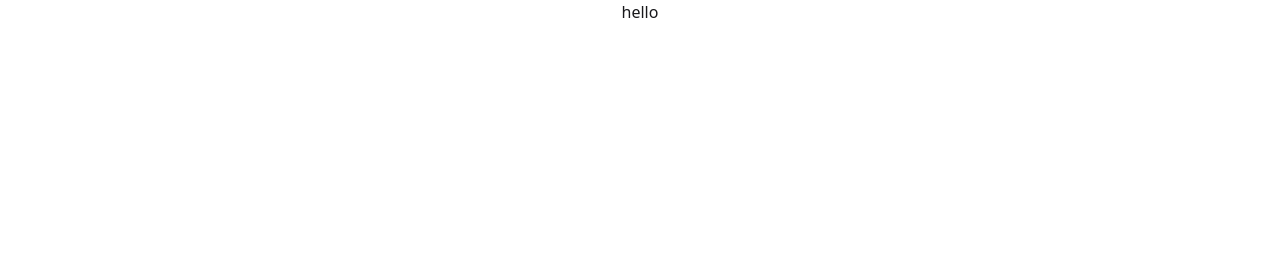
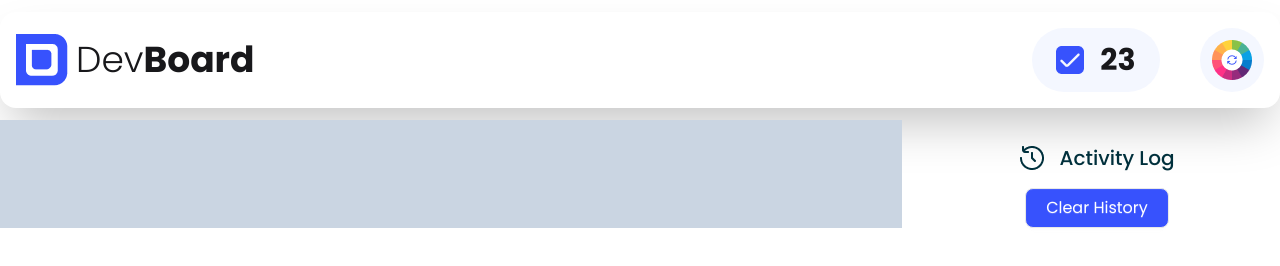
Before and after one commit to ummichy/assignment-no-five, a plain HTML site: page index.html in a window 1280 px wide. Drawn offline with nearby package versions, Linux system fonts and the light colour scheme.

Commit message:
nav bar completed

```diff
--- a/index.html
+++ b/index.html
@@ -4,10 +4,75 @@
     <meta charset="UTF-8">
     <meta name="viewport" content="width=device-width, initial-scale=1.0">
     <title>Document</title>
+    <!-- font link -->
+    <link rel="preconnect" href="https://fonts.googleapis.com">
+    <link rel="preconnect" href="https://fonts.gstatic.com" crossorigin>
+    <link href="https://fonts.googleapis.com/css2?family=Poppins:ital,wght@0,100;0,200;0,300;0,400;0,500;0,600;0,700;0,800;0,900;1,100;1,200;1,300;1,400;1,500;1,600;1,700;1,800;1,900&display=swap" rel="stylesheet">
+    <!-- daisyUI and tailwind links -->
     <link href="https://cdn.jsdelivr.net/npm/daisyui@5" rel="stylesheet" type="text/css" />
 <script src="https://cdn.jsdelivr.net/npm/@tailwindcss/browser@4"></script>
+<style>
+  .poppins-font{
+  font-family: "Poppins", sans-serif;
+  font-weight:400;
+  font-style: normal;
+}
+</style>
 </head>
-<body>
-    <h1 class="text-center">hello</h1>
+<body class="poppins-font">
+<header>
+  <!-- nav bar -->
+  <nav class="container mx-auto py-4 px-4 mt-3 h-24 bg-white rounded-2xl shadow-2xl">
+    <div class="flex justify-between items-center">
+      <div class="flex gap-2 items-center">
+        <img src="assets/logo.png" alt="logo">
+        <h3 class="text-4xl font-light">Dev<span class="font-bold">Board</span></h3>
+        </div>
+
+        <div class="flex gap-10 items-center">
+<div class="flex gap-4 h-16 justify-center items-center bg-[#F4F7FF] w-32 rounded-full">
+<img src="assets/checkbox.png" alt="checkbox">
+<h4 class="font-bold text-3xl">23</h4>
+</div>
+
+<div class="bg-[#F4F7FF] w-16 h-16 flex items-center justify-center rounded-full">
+  <img src="assets/theme-btn.png" alt="">
+</div>
+</div>
+</div>
+</nav>
+</header>
+<!-- cards part -->
+<main>
+<section class="container mx-auto mt-3 h-24">
+
+<div class="flex gap-3">
+
+<div class="flex-1 bg-slate-300"></div>
+
+  <div class="w-[366px] text-center">
+    <div class="flex gap-4 mt-6 mb-4 items-center justify-center">
+      <img src="assets/activity.png" alt="">
+      <p class="font-medium text-xl text-[#00303C]">Activity Log</p>
+    </div>
+    <button class="btn poppins-font font-medium text-base bg-[#3752FD] text-white rounded-lg px-5 py-3">Clear History</button>
+
+
+
+</div>
+
+</div>
+
+
+</section>
+
+
+
+
+
+</main>
+
+<footer></footer>
+
 </body>
 </html>
```
